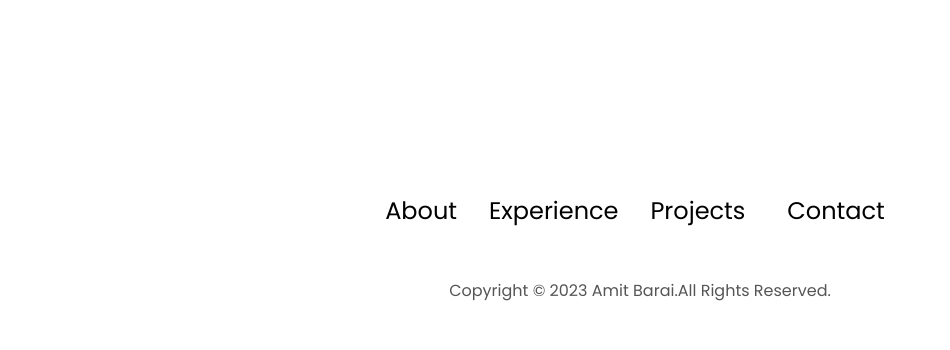
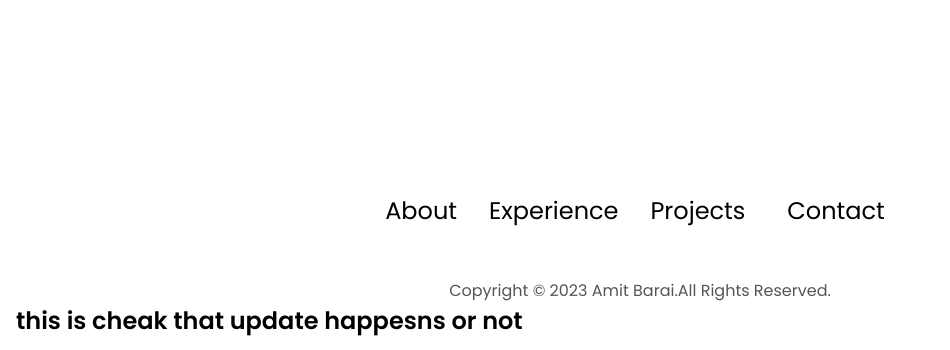
Before and after one commit to Amit-Barai123/My-portfilio, a plain HTML site: page index.html in a window 1280 px wide. Shown: the part 3618-3968 px from the top of the page, without its empty margins (0-950 px from the left). Drawn offline with Linux system fonts and the light colour scheme.

Commit message:
this is second comment

```diff
--- a/index.html
+++ b/index.html
@@ -406,6 +406,7 @@
         </div>
       </nav>
       <p>Copyright &#169; 2023 Amit Barai.All Rights Reserved.</p>
+      <h2>this is cheak that update happesns or not</h2>
     </footer>
     <script src="script.js"></script>
   </body>
```
